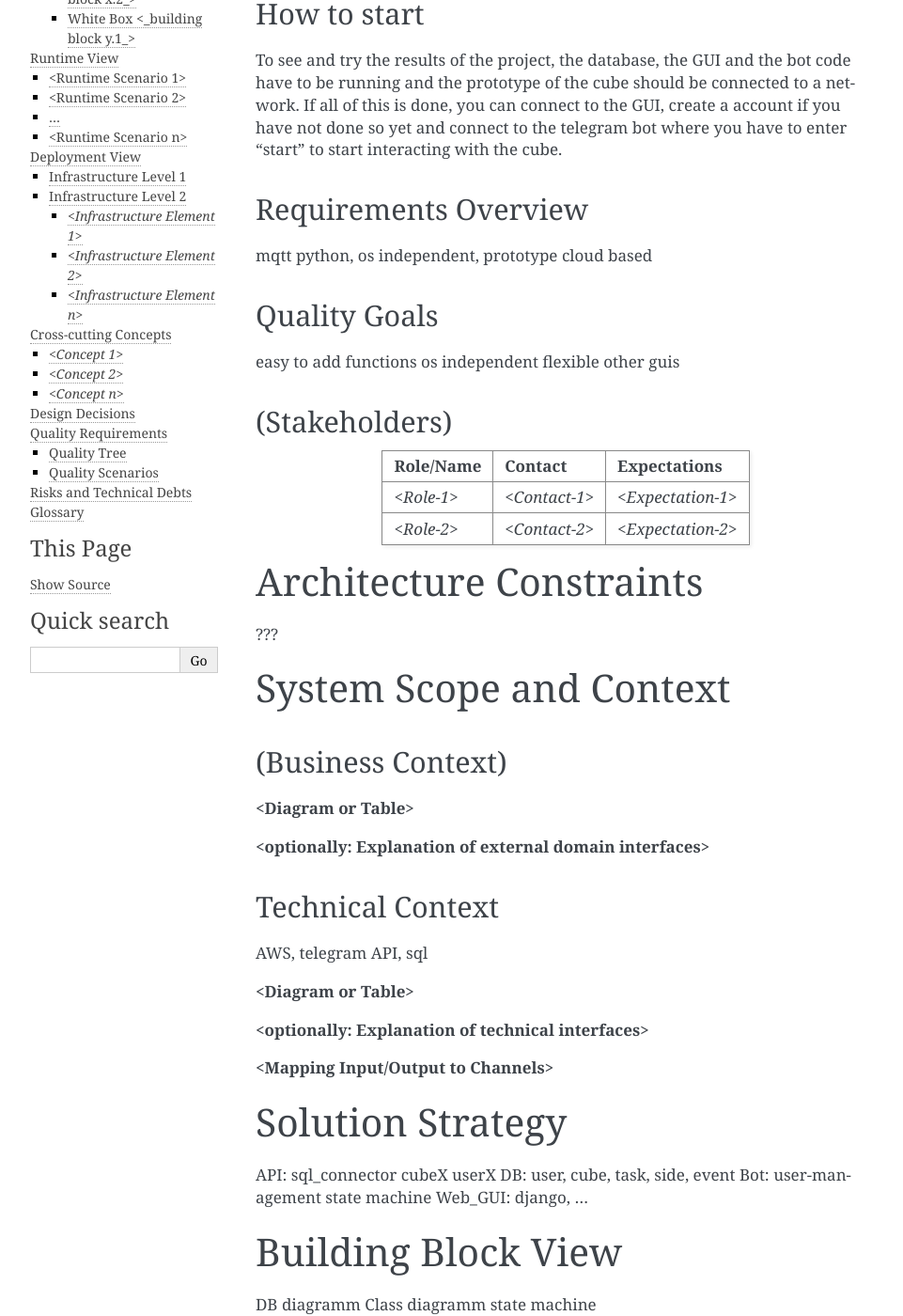
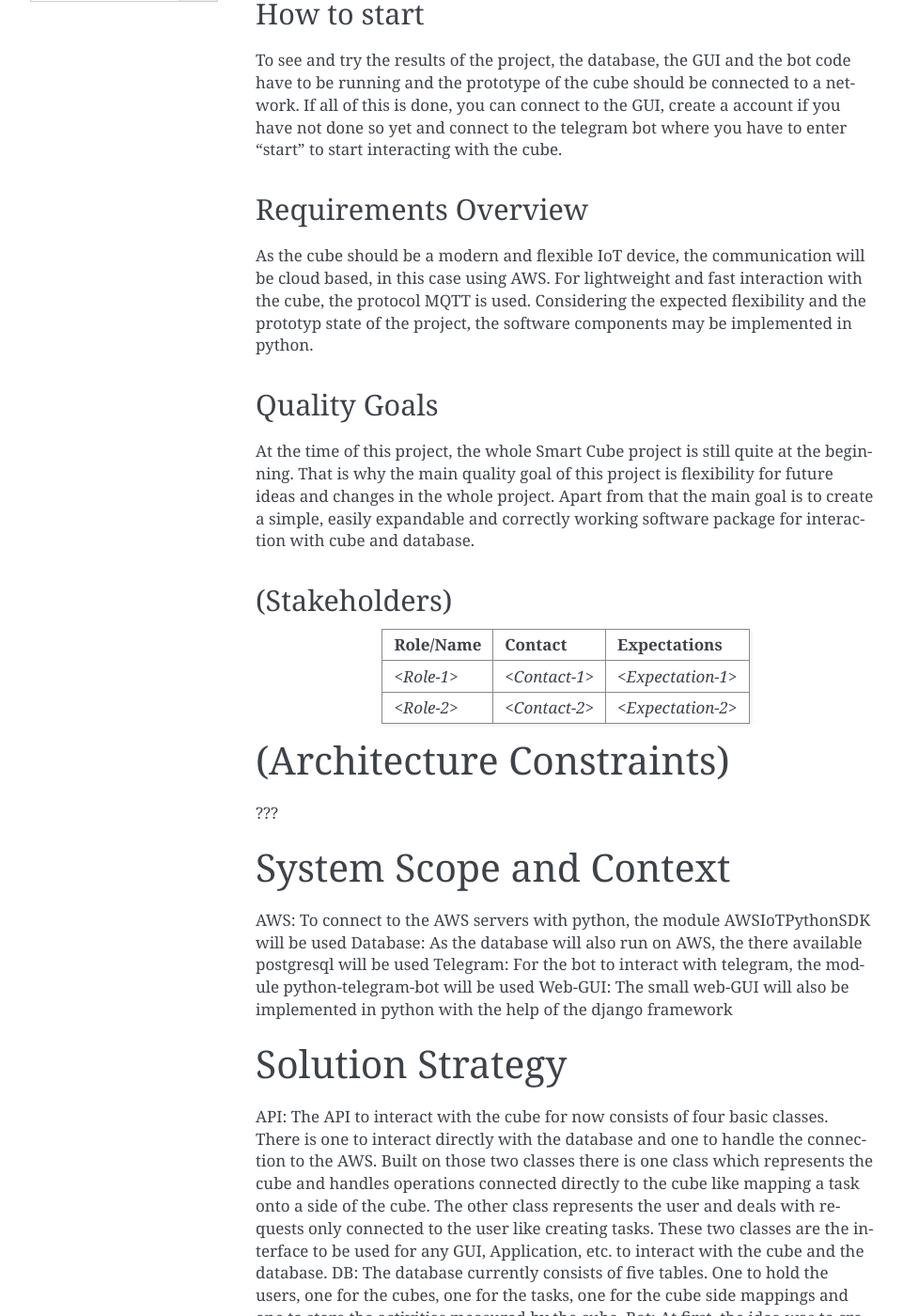
Before and after one commit to Andrew001207/CubeX, a Sphinx documentation site: the page built from docs/source/arc42.rst, in a window 1280 px wide and 1400 px high, scrolled down 694 px. Shown: the whole window at 94% size, without its empty margins (148-1109 px from the left). Built offline with Sphinx 7.4.7, drawn with Linux system fonts in a browser that asks for light colours; pages that are not in the unit, such as notebooks, are missing from menus; some of the changed text lies outside the part shown.

Commit message:
Even more documentation

```diff
--- a/docs/source/arc42.rst
+++ b/docs/source/arc42.rst
@@ -35,19 +35,17 @@
 
 Requirements Overview
 ---------------------
-mqtt
-python, os independent, prototype
-cloud based
+As the cube should be a modern and flexible IoT device, the communication will be cloud based, in this case using AWS. For lightweight and
+fast interaction with the cube, the protocol MQTT is used. Considering the expected flexibility and the prototyp state of the project, the
+software components may be implemented in python.
 
 .. __quality_goals:
 
 Quality Goals
 -------------
-easy to add functions
-os independent
-flexible
-other guis
-
+At the time of this project, the whole Smart Cube project is still quite at the beginning. That is why the main quality goal of this project
+is flexibility for future ideas and changes in the whole project. Apart from that the main goal is to create a simple, easily expandable and
+correctly working software package for interaction with cube and database.
 
 .. __stakeholders:
 
@@ -64,7 +62,7 @@
 
 .. _section-architecture-constraints:
 
-Architecture Constraints
+(Architecture Constraints)
 ========================
 ???
 
@@ -72,166 +70,40 @@
 
 System Scope and Context
 ========================
-
-.. __business_context:
-
-(Business Context)
-----------------
-
-**<Diagram or Table>**
-
-**<optionally: Explanation of external domain interfaces>**
-
-.. __technical_context:
-
-Technical Context
------------------
-AWS, telegram API, sql
-
-**<Diagram or Table>**
-
-**<optionally: Explanation of technical interfaces>**
-
-**<Mapping Input/Output to Channels>**
+AWS: To connect to the AWS servers with python, the module AWSIoTPythonSDK will be used
+Database: As the database will also run on AWS, the there available postgresql will be used
+Telegram: For the bot to interact with telegram, the module python-telegram-bot will be used
+Web-GUI: The small web-GUI will also be implemented in python with the help of the django framework
 
 .. _section-solution-strategy:
 
 Solution Strategy
 =================
 API:
-sql_connector
-cubeX
-userX
+The API to interact with the cube for now consists of four basic classes. There is one to interact directly with the database and one
+to handle the connection to the AWS. Built on those two classes there is one class which represents the cube and handles operations
+connected directly to the cube like mapping a task onto a side of the cube. The other class represents the user and deals with requests
+only connected to the user like creating tasks. These two classes are the interface to be used for any GUI, Application, etc. to interact
+with the cube and the database.
 DB:
-user, cube, task, side, event
+The database currently consists of five tables. One to hold the users, one for the cubes, one for the tasks, one for the cube side mappings
+and one to store the activities measured by the cube.
 Bot:
-user-management
-state machine
+At first, the idea was to create the bot based on the class ConvHandler of the used telegram API. But as this in the end was to restrictive,
+the bot is now made up of two classes. The first one is a custom handler for telegram updates to deal with multiple users and the actual
+conversation is handeled by a own state machine.
 Web_GUI:
-django, ...
+django, ...???
 
 .. _section-building-block-view:
 
 Building Block View
 ===================
-DB diagramm
+DB diagramm:
+group with task
+optional cube_id in task
 Class diagramm
 state machine
-
-.. __whitebox_overall_system:
-
-(Whitebox Overall System)
------------------------
-
-**<Overview Diagram>**
-
-Motivation
-   *<text explanation>*
-
-Contained Building Blocks
-   *<Description of contained building block (black boxes)>*
-
-Important Interfaces
-   *<Description of important interfaces>*
-
-.. ___name_black_box_1:
-
-<Name black box 1>
-~~~~~~~~~~~~~~~~~~
-
-*<Purpose/Responsibility>*
-
-*<Interface(s)>*
-
-*<(Optional) Quality/Performance Characteristics>*
-
-*<(Optional) Directory/File Location>*
-
-*<(Optional) Fulfilled Requirements>*
-
-*<(optional) Open Issues/Problems/Risks>*
-
-.. ___name_black_box_2:
-
-<Name black box 2>
-~~~~~~~~~~~~~~~~~~
-
-*<black box template>*
-
-.. ___name_black_box_n:
-
-<Name black box n>
-~~~~~~~~~~~~~~~~~~
-
-*<black box template>*
-
-.. ___name_interface_1:
-
-<Name interface 1>
-~~~~~~~~~~~~~~~~~~
-
-…
-
-.. ___name_interface_m:
-
-<Name interface m>
-~~~~~~~~~~~~~~~~~~
-
-.. __level_2:
-
-Level 2
--------
-
-.. __white_box_emphasis_building_block_1_emphasis:
-
-White Box *<building block 1>*
-~~~~~~~~~~~~~~~~~~~~~~~~~~~~~~
-
-*<white box template>*
-
-.. __white_box_emphasis_building_block_2_emphasis:
-
-White Box *<building block 2>*
-~~~~~~~~~~~~~~~~~~~~~~~~~~~~~~
-
-*<white box template>*
-
-…
-
-.. __white_box_emphasis_building_block_m_emphasis:
-
-White Box *<building block m>*
-~~~~~~~~~~~~~~~~~~~~~~~~~~~~~~
-
-*<white box template>*
-
-.. __level_3:
-
-Level 3
--------
-
-.. __white_box_building_block_x_1:
-
-White Box <_building block x.1_>
-~~~~~~~~~~~~~~~~~~~~~~~~~~~~~~~~
-
-*<white box template>*
-
-.. __white_box_building_block_x_2:
-
-White Box <_building block x.2_>
-~~~~~~~~~~~~~~~~~~~~~~~~~~~~~~~~
-
-*<white box template>*
-
-.. __white_box_building_block_y_1:
-
-White Box <_building block y.1_>
-~~~~~~~~~~~~~~~~~~~~~~~~~~~~~~~~
-
-*<white box template>*
-
-.. _section-runtime-view:
 
 Runtime View
 ============
@@ -247,75 +119,16 @@
 -  *<insert description of the notable aspects of the interactions
    between the building block instances depicted in this diagram.>*
 
-.. ___runtime_scenario_2:
-
-<Runtime Scenario 2>
---------------------
-
-.. __:
-
-…
--
-
-.. ___runtime_scenario_n:
-
-<Runtime Scenario n>
---------------------
-
 .. _section-deployment-view:
 
 Deployment View
 ===============
-no levels
+diagram
 db on aws, bot maybe aws, mqtt broker aws
-
-.. __infrastructure_level_1:
-
-Infrastructure Level 1
-----------------------
-
-**<Overview Diagram>**
-
-Motivation
-   *<explanation in text form>*
-
-Quality and/or Performance Features
-   *<explanation in text form>*
-
-Mapping of Building Blocks to Infrastructure
-   *<description of the mapping>*
-
-.. __infrastructure_level_2:
-
-Infrastructure Level 2
-----------------------
-
-.. ___emphasis_infrastructure_element_1_emphasis:
-
-*<Infrastructure Element 1>*
-~~~~~~~~~~~~~~~~~~~~~~~~~~~~
-
-*<diagram + explanation>*
-
-.. ___emphasis_infrastructure_element_2_emphasis:
-
-*<Infrastructure Element 2>*
-~~~~~~~~~~~~~~~~~~~~~~~~~~~~
-
-*<diagram + explanation>*
-
-…
-
-.. ___emphasis_infrastructure_element_n_emphasis:
-
-*<Infrastructure Element n>*
-~~~~~~~~~~~~~~~~~~~~~~~~~~~~
-
-*<diagram + explanation>*
 
 .. _section-concepts:
 
-Cross-cutting Concepts
+(Cross-cutting Concepts)
 ======================
 ???
 
@@ -325,15 +138,6 @@
 -------------
 
 *<explanation>*
-
-.. ___emphasis_concept_2_emphasis:
-
-*<Concept 2>*
--------------
-
-*<explanation>*
-
-…
 
 .. ___emphasis_concept_n_emphasis:
 
@@ -346,11 +150,13 @@
 
 Design Decisions
 ================
-json???
+As this project is only a small part of the whole Smart Cube project, there were no decicions with too much impact made. The only slightly
+important decicions concern the structure of the database and the format of the to the cube transmitted json file, because there are
+already many parts in the software that depend on these structures, so changes there could make some bigger modifications necessary.
 
 .. _section-quality-scenarios:
 
-Quality Requirements
+(Quality Requirements)
 ====================
 ???
 
```
Also changed, not shown: other parts of docs/source/arc42.rst (+3 -6 lines).
